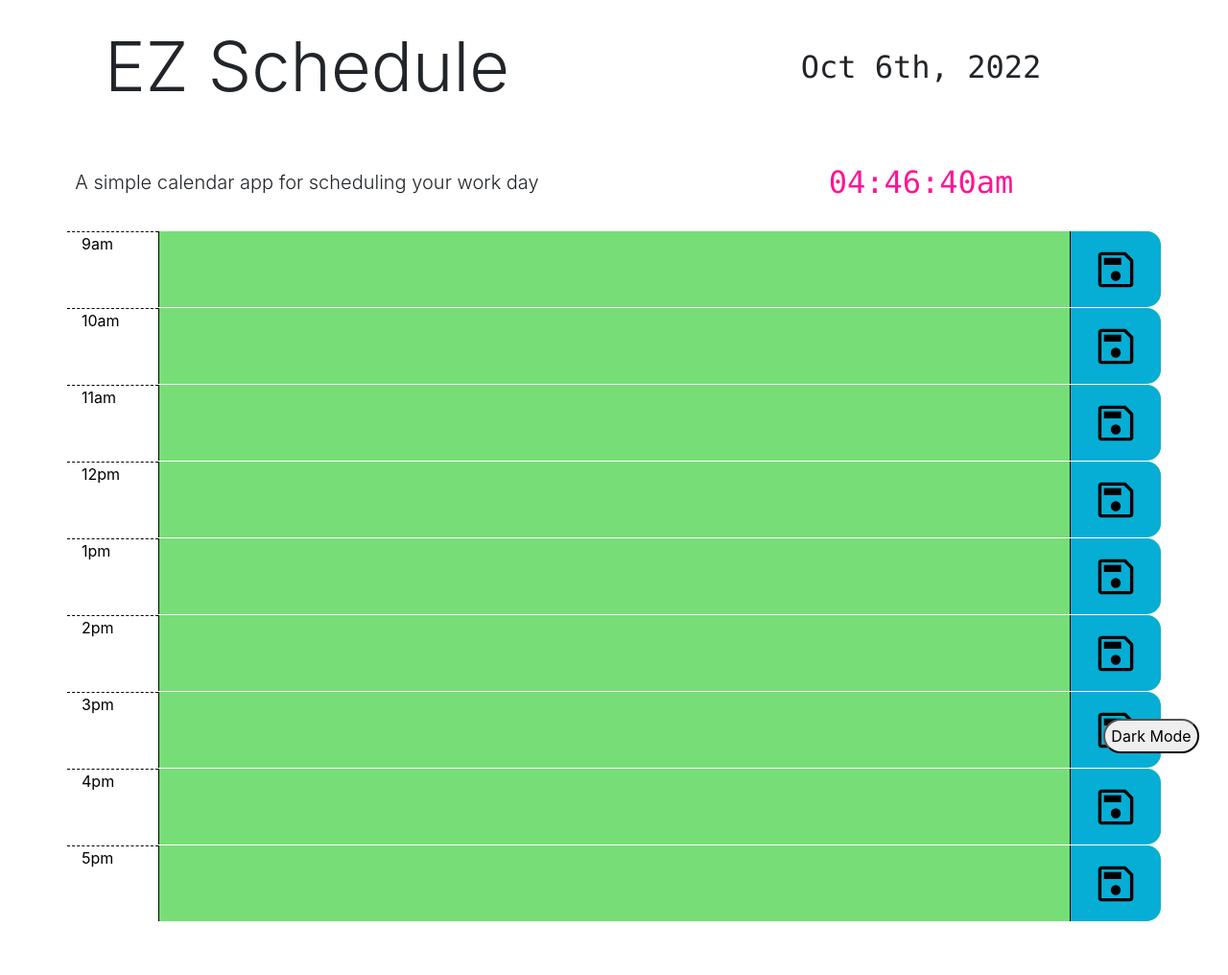
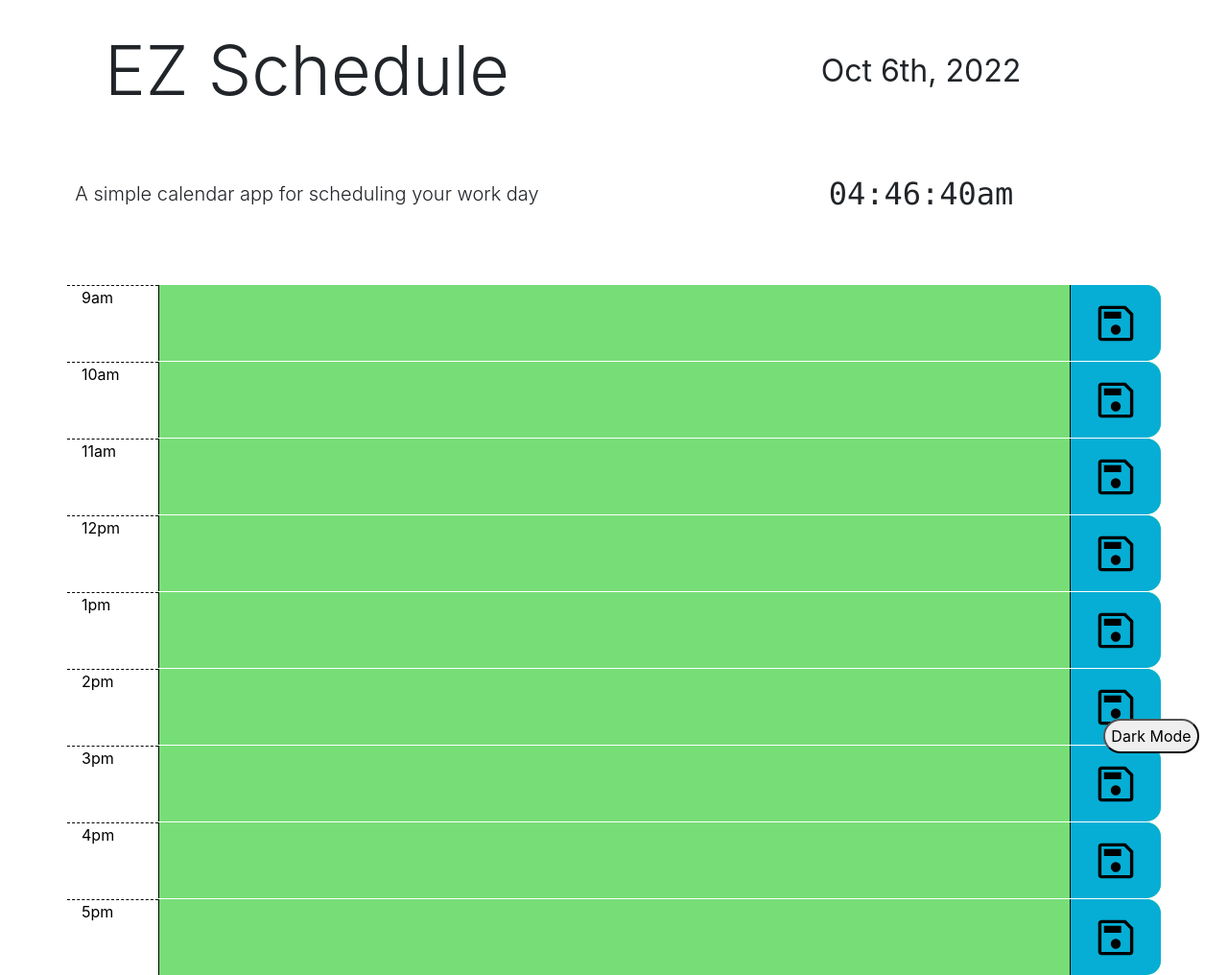
Before and after one commit to joerdixon/ez-schedule, a plain HTML site: page index.html in a window 1280 px wide. Shown: the whole page at 96% size. Before the commit the page ends 960 px from the top, so only its background shows below. Drawn offline with nearby package versions, Linux system fonts and the light colour scheme.

Commit message:
tweaks and wrote readme

```diff
--- a/assets/styles/style.css
+++ b/assets/styles/style.css
@@ -91,7 +91,8 @@ textarea {
     display: flex;
     justify-content: space-evenly;
     flex-wrap: wrap;
-    height: 30vh;
+    height: 32vh;
+    margin-bottom: 5vh;
 }
 
 #jumbotron p, #jumbotron h1 {
@@ -104,10 +105,10 @@ textarea {
 #current-time {
     font-family: "lucida console";
     font-size: 2rem;
-    color: deeppink;
-}
+  }
 
 #current-day {
-    font-family: "lucida console";
+    /* font-family: "lucida console"; */
     font-size: 2rem;
+    font-weight: 400;
 }
```
Also changed, not shown: assets/images/ezdark1.png (added), assets/images/ezfinal1.png (added), assets/images/ezsched1.png (added), 1 other file.
